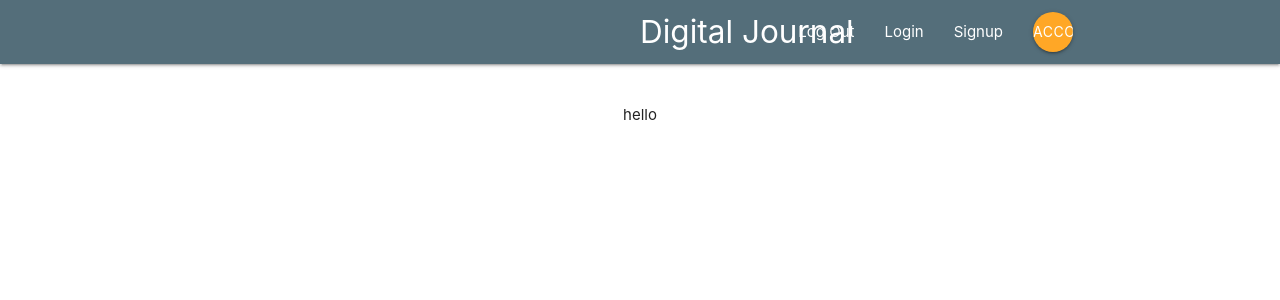
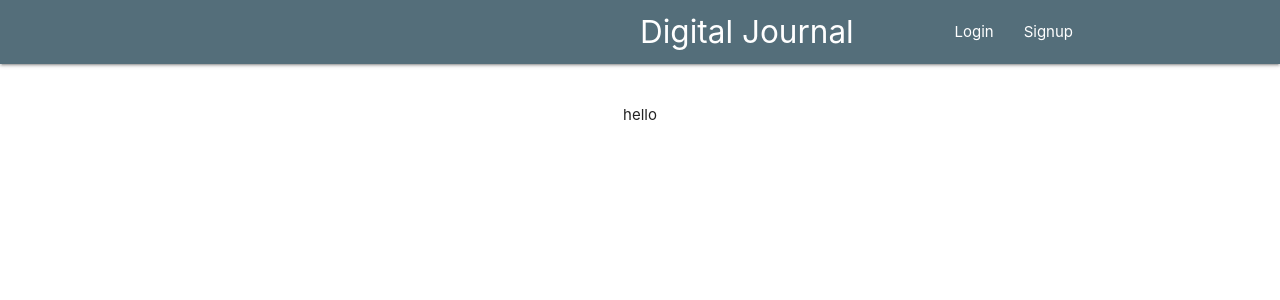
Before and after one commit to viktoriia-kosenko/d-journal-client, a React (Create React App) app: page / in a window 1280 px wide. Shown: the top 300 px of the page. Built offline with nearby package versions, Linux system fonts and the light colour scheme.

Commit message:
Display links conditionaly

```diff
--- a/src/App.js
+++ b/src/App.js
@@ -2,15 +2,22 @@ import React from "react";
 import { BrowserRouter } from "react-router-dom";
 import Routes from "./routes";
 import Navbar from "./components/navigation/Navbar";
+import "./App.css";
 
-import "./App.css";
+export const UserContext = React.createContext();
+
+const user = {
+  isLogedin: false,
+};
 
 function App() {
   return (
     <BrowserRouter>
       <div className="App">
-        <Navbar />
-        <Routes />
+        <UserContext.Provider value={user}>
+          <Navbar />
+          <Routes />
+        </UserContext.Provider>
       </div>
     </BrowserRouter>
   );
--- /dev/null
+++ b/src/components/navigation/LogedOutLinks.js
@@ -0,0 +1,17 @@
+import React from "react";
+import { Link } from "react-router-dom";
+
+function LogedOutLinks() {
+  return (
+    <ul className="right">
+      <li>
+        <Link to="/login">Login</Link>
+      </li>
+      <li>
+        <Link to="signup">Signup</Link>
+      </li>
+    </ul>
+  );
+}
+
+export default LogedOutLinks;
--- /dev/null
+++ b/src/components/navigation/LogedinLinks.js
@@ -0,0 +1,19 @@
+import React from "react";
+import { Link } from "react-router-dom";
+
+function LogedinLinks() {
+  return (
+    <ul className="right">
+      <li>
+        <Link to="/">Log Out</Link>
+      </li>
+      <li>
+        <Link to="account" className="btn btn-floating orange lighten-1">
+          account
+        </Link>
+      </li>
+    </ul>
+  );
+}
+
+export default LogedinLinks;
--- a/src/components/navigation/Navbar.js
+++ b/src/components/navigation/Navbar.js
@@ -1,7 +1,12 @@
-import React from "react";
+import React, { useContext } from "react";
 import { Link } from "react-router-dom";
+import LogedinLinks from "./LogedinLinks";
+import LogedOutLinks from "./LogedOutLinks";
+import { UserContext } from "../../App";
 
 const Navbar = () => {
+  const user = useContext(UserContext);
+
   return (
     <nav
       className="nav-wrapper blue-grey darken-1 "
@@ -14,24 +19,8 @@ const Navbar = () => {
         <Link to="/" className="brand-logo left hide-on-med-and-up">
           D-Journal
         </Link>
-        <ul className="right">
-          <li>
-            <Link to="/">Log Out</Link>
-          </li>
 
-          <li>
-            <Link to="/login">Login</Link>
-          </li>
-          <li>
-            <Link to="signup">Signup</Link>
-          </li>
-
-          <li>
-            <Link to="account" className="btn btn-floating orange lighten-1">
-              account
-            </Link>
-          </li>
-        </ul>
+        {user.isLogedin ? <LogedinLinks /> : <LogedOutLinks />}
       </div>
     </nav>
   );
```
